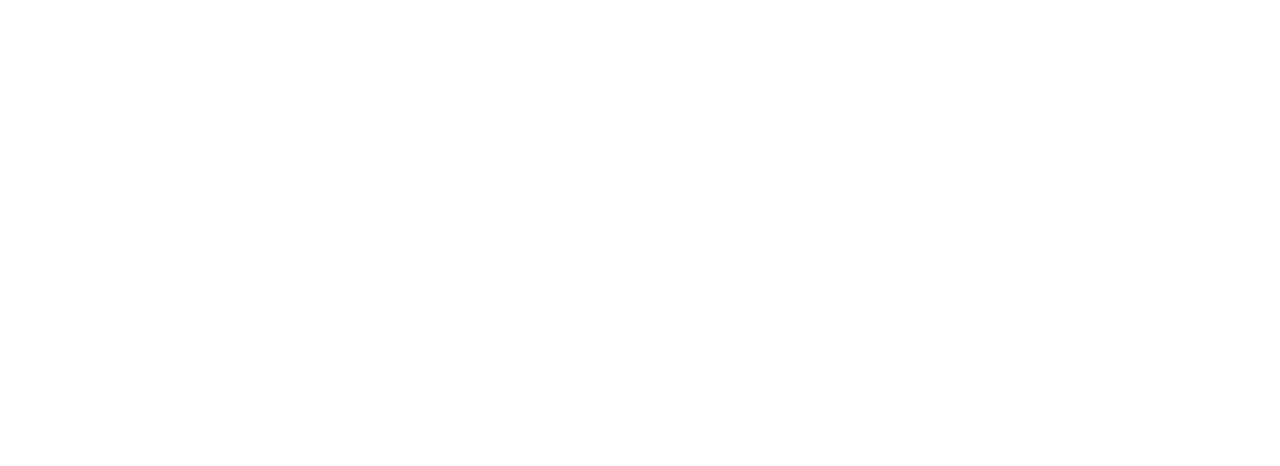
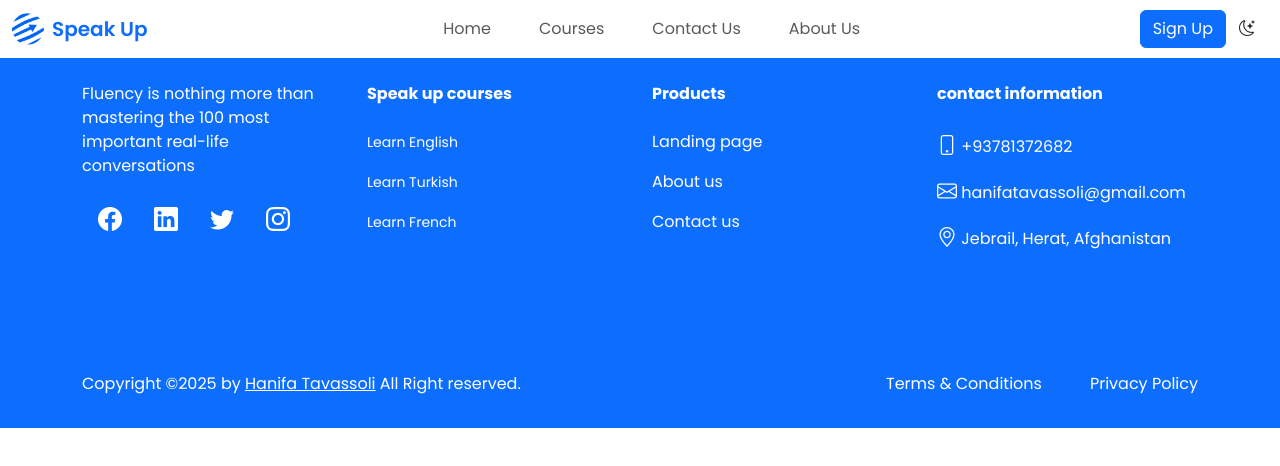
Before and after one commit to HanifaTavassoli/SpeakUp, a website: page course.html in a window 1280 px wide. Drawn offline with nearby package versions, Linux system fonts and the light colour scheme.

Commit message:
Add header and footer placeholders with dynamic loading

```diff
--- a/course.html
+++ b/course.html
@@ -12,5 +12,9 @@
     <title>SpeakUp</title>
     <link rel="icon" href="img/logo.png" type="image/png" />
   </head>
-  <body></body>
+  <body>
+    <header id="header"></header>
+    <footer id="footer" class="bg-primary text-white pt-4"></footer>
+    <script defer type="module" src="js/script.js"></script>
+  </body>
 </html>
```
